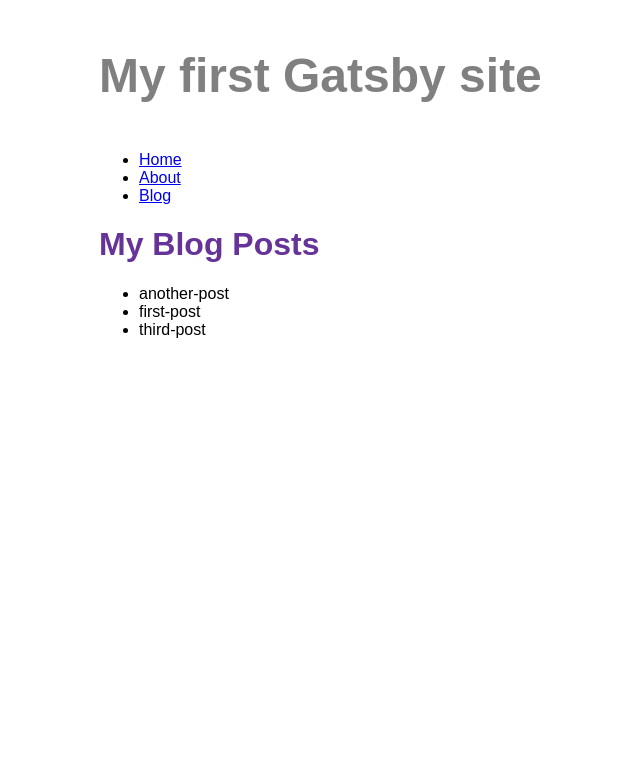
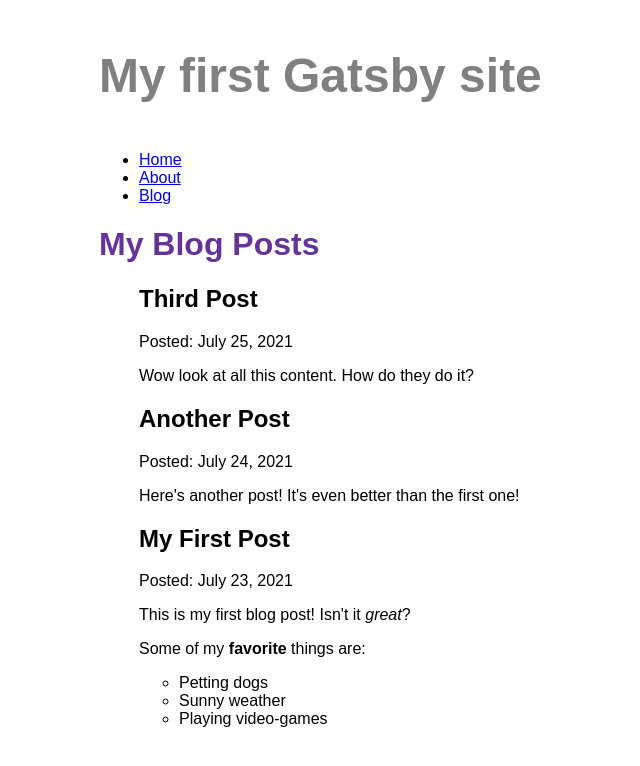
Before and after one commit to randmon/gatsby-blog, a Gatsby site: page /blog in a window 1280 px wide. Shown: the whole page, without its empty margins (291-931 px from the left). Built offline with nearby package versions, Linux system fonts and the light colour scheme; Gatsby itself is replaced by a stand-in of ours.

Commit message:
gatsby tutorial part 5

```diff
--- a/blog/another-post.mdx
+++ b/blog/another-post.mdx
@@ -0,0 +1,6 @@
+---
+title: "Another Post"
+date: "2021-07-24"
+---
+
+Here's another post! It's even better than the first one!
--- a/blog/first-post.mdx
+++ b/blog/first-post.mdx
@@ -0,0 +1,12 @@
+---
+title: "My First Post"
+date: "2021-07-23"
+---
+
+This is my first blog post! Isn't it *great*?
+
+Some of my **favorite** things are:
+
+* Petting dogs
+* Sunny weather
+* Playing video-games
--- a/blog/third-post.mdx
+++ b/blog/third-post.mdx
@@ -0,0 +1,6 @@
+---
+title: "Third Post"
+date: "2021-07-25"
+---
+
+Wow look at all this content. How do they do it?
--- a/gatsby-config.js
+++ b/gatsby-config.js
@@ -12,5 +12,6 @@
         path: `${__dirname}/blog`,
       }
     },
+    "gatsby-plugin-mdx",
   ],
 }
--- a/package.json
+++ b/package.json
@@ -15,8 +15,11 @@
     "clean": "gatsby clean"
   },
   "dependencies": {
+    "@mdx-js/mdx": "^1.6.22",
+    "@mdx-js/react": "^1.6.22",
     "gatsby": "^4.19.2",
     "gatsby-plugin-image": "^2.19.0",
+    "gatsby-plugin-mdx": "^3.19.0",
     "gatsby-plugin-sharp": "^4.19.0",
     "gatsby-source-filesystem": "^4.19.0",
     "react": "^18.1.0",
--- a/src/pages/blog.js
+++ b/src/pages/blog.js
@@ -1,16 +1,20 @@
 import * as React from 'react'
 import { graphql } from 'gatsby'
+import { MDXRenderer } from 'gatsby-plugin-mdx'
 import Layout from '../components/layout'
 
 const BlogPage = ({data}) => {
+    // console.log(data)
     return (
         <Layout pageTitle='My Blog Posts'>
             <ul>
                 {
-                    data.allFile.nodes.map(node => (
-                        <li key={node.name}>
-                            {node.name}
-                        </li>
+                    data.allMdx.nodes.map(node => (
+                        <article key={node.id}>
+                            <h2>{node.frontmatter.title}</h2>
+                            <p>Posted: {node.frontmatter.date}</p>
+                            <MDXRenderer>{node.body}</MDXRenderer>
+                        </article>
                     ))
                 }
             </ul>
@@ -19,11 +23,16 @@
 }
 
 export const query = graphql`
-    query MyQuery {
-        allFile {
-        nodes {
-            name
-        }
+    query {
+        allMdx(sort: {fields: frontmatter___date, order: DESC}) {
+            nodes {
+                frontmatter {
+                    date(formatString: "MMMM DD, YYYY")
+                    title
+                }
+                id
+                body
+            }
         }
     }
 `
```
Also changed, not shown: 1 other file.
